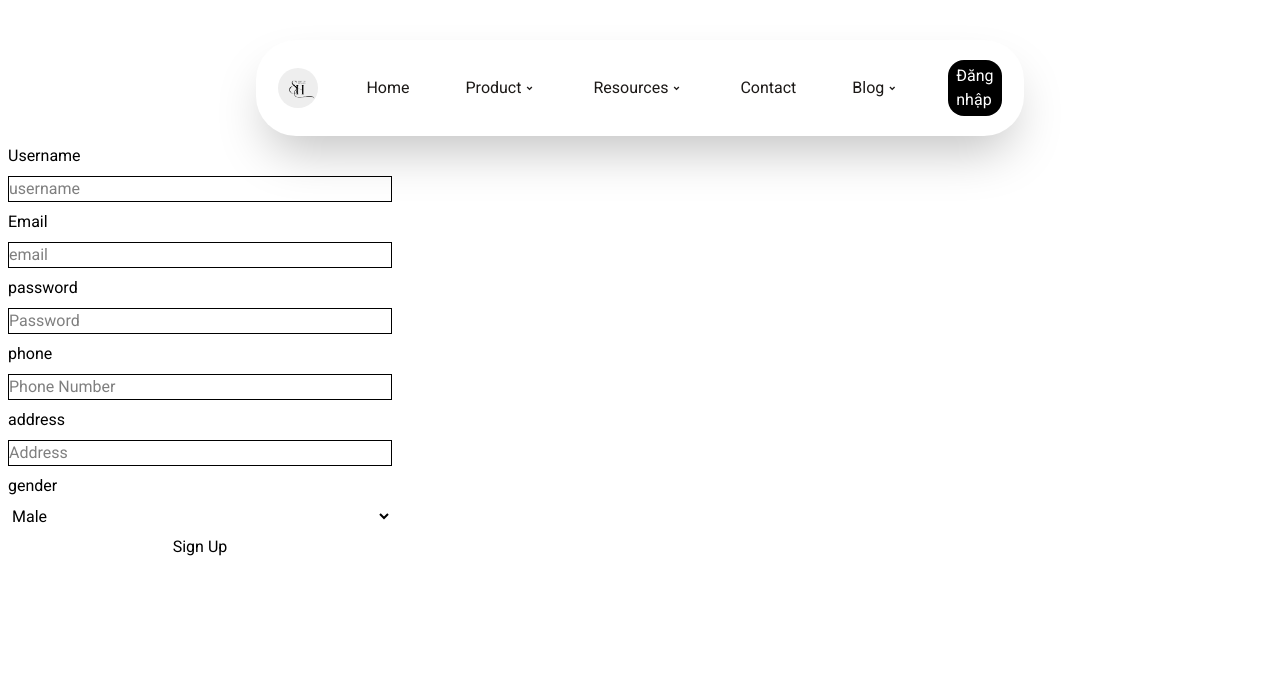
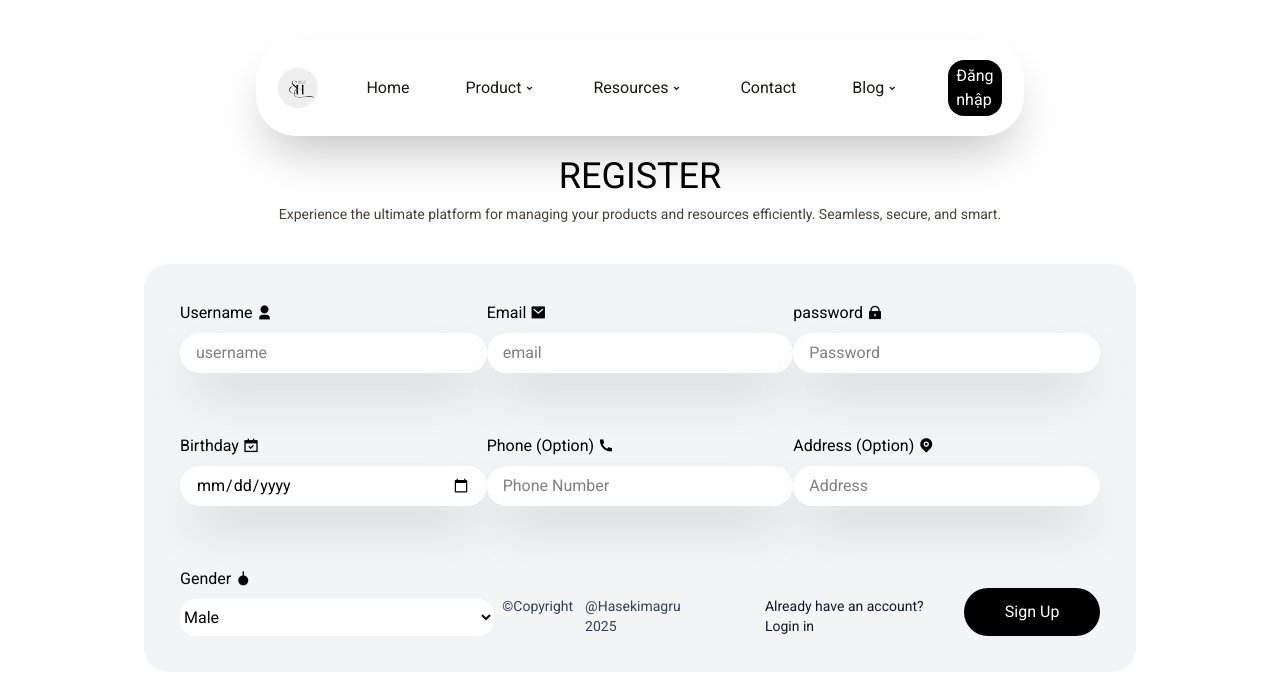
Before and after one commit to TinhVan2809/computer-store, a React (Vite) app in the folder frontend/: page /register in a window 1280 px wide. Shown: the top 674 px of the page. Built offline with nearby package versions, Linux system fonts and the light colour scheme; no server answers.

Commit message:
Update register component

```diff
--- a/frontend/src/App.jsx
+++ b/frontend/src/App.jsx
@@ -13,7 +13,7 @@ import Login from './pages/Login';
 import Carts from './pages/Carts';
 import Register from './pages/Register';
 import Profile from './pages/Profile';
-import { useEffect, useState } from 'react';
+
 
 //STYLES
 import './styles/navbar.css';
--- a/frontend/src/pages/Login.jsx
+++ b/frontend/src/pages/Login.jsx
@@ -57,7 +57,7 @@ function Login() {
                             <div className="relative w-full bg-white flex justify-start items-center px-3 gap-2 rounded-[20px] shadow-xl">
                                 <i className="ri-lock-fill text-stone-700"></i>
                                 <input className='w-full py-2.5 outline-0' type={passwordVisible ? "text" : "password"} placeholder='Password' id='password' name='password' value={password} onChange={(e) => setPassword(e.target.value)} required/>
-                                <i className={passwordVisible ? "cursoer-pointer ri-eye-fill" : "cursor-pointer ri-eye-off-fill"} id='showPassword' onClick={togglePasswordVisibility}></i>
+                                <i className={passwordVisible ? "cursor-pointer ri-eye-fill" : "cursor-pointer ri-eye-off-fill"} id='showPassword' onClick={togglePasswordVisibility}></i>
                             </div>
                         </div>
                         <div className="flex w-[400px] justify-between mt-2">
@@ -79,7 +79,7 @@ function Login() {
                                 <p className='text-stone-700 text-[14px]'>Join our community today to unlock exclusive features, resources, and premium support. It only takes a minute!</p>
                             </div>
                             <div className="flex gap-3">
-                                <button className='btn-visit px-8 py-1 bg-black rounded-2xl text-white cursor-pointer'>Sign Up</button>
+                                <button className='btn-visit px-8 py-1 bg-black rounded-2xl text-white cursor-pointer' onClick={() => navigate('/register')}>Sign Up</button>
                                 <button className='px-6 py-1 border border-gray-300 rounded-2xl cursor-pointer'>Learn More</button>
                             </div>
                         </div>
--- a/frontend/src/pages/Products.jsx
+++ b/frontend/src/pages/Products.jsx
@@ -1,8 +1,6 @@
 import { useState, useEffect } from "react";
 import ProductList from '../components/products/ProductList';
 
-import UserContext from "../context/UserContext";
-import { useContext } from "react";
 
 function Products() {
     const [products, setProducts] = useState([]);
--- a/frontend/src/pages/Register.jsx
+++ b/frontend/src/pages/Register.jsx
@@ -1,16 +1,21 @@
-import { useState } from 'react';
-import API from '../api/api';
-import '../styles/register.css';
+import { useState } from "react";
+import { useNavigate, NavLink } from "react-router-dom";
+import API from "../api/api";
+import "../styles/register.css";
+
 function Register() {
-    const inputStyle = "border boder-stone-900";
+  const inputStyle = "bg-white shadow-2xl outline-none px-4 p-2 rounded-3xl";
+  const navigate = useNavigate();
 
-    const [username, setUsername] = useState('');
-    const [email, setEmail] = useState('');
-    const [password, setPassword] = useState('');
-    const [phone, setPhone] = useState('');
-    const [address, setAddress] = useState('');
-    const [gender, setGender] = useState('');
-    const [message, setMessage] = useState('');
+  const [username, setUsername] = useState("");
+  const [email, setEmail] = useState("");
+  const [password, setPassword] = useState("");
+  const [birthday, setBirthday] = useState();
+  const [phone, setPhone] = useState("");
+  const [address, setAddress] = useState("");
+  const [gender, setGender] = useState("");
+
+  const [message, setMessage] = useState("");
   const [loading, setLoading] = useState(false);
 
   async function handleRegister(e) {
@@ -18,22 +23,23 @@ function Register() {
     setLoading(true);
     setMessage("");
 
-
-        try{
+    try {
       const res = await API.post("/register", {
         username,
         email,
         password,
+        birthday,
         phone,
-                address
+        address,
+        gender,
       });
 
       setMessage("Register successfully!");
+      navigate("/login");
       setLoading(false);
-
-        } catch(err) {
+    } catch (err) {
       setLoading(false);
-            if(err.response?.data?.error?.code === "ER_DUP_ENTRY") {
+      if (err.response?.data?.error?.code === "ER_DUP_ENTRY") {
         setMessage("Username existed!");
       } else {
         setMessage("Register Error!");
@@ -41,35 +47,150 @@ function Register() {
     }
   }
 
+  if (loading) {
+    return <div>Loading...</div>;
+  }
 
   return (
     <>
-         <form onSubmit={handleRegister} className="flex flex-col p-2 gap-2 w-[400px]">
-            <label htmlFor="username">Username</label>
-            <input className={inputStyle} type="text" placeholder="username" name="username" value={username} onChange={(e) =>setUsername(e.target.value)}/>
+      <div className="w-full flex flex-col justify-center items-center p-5 gap-y-10">
+        <div className="flex flex-col justify-center items-center gap-y-2">
+          <h1 className="text-4xl font-sm">REGISTER</h1>
+          <span className="text-stone-700 text-sm">
+            Experience the ultimate platform for managing your products and
+            resources efficiently. Seamless, secure, and smart.
+          </span>
+        </div>
+        <form
+          onSubmit={handleRegister}
+          className="flex flex-col p-9 gap-15 bg-gray-100 w-[80%] rounded-3xl"
+        >
+          <div className="flex w-full justify-between items-center">
+            <div className="flex flex-col w-90 gap-2">
+              <label htmlFor="username">
+                Username <i class="ri-user-3-fill"></i>
+              </label>
+              <input
+                className={inputStyle}
+                type="text"
+                placeholder="username"
+                name="username"
+                required
+                value={username}
+                onChange={(e) => setUsername(e.target.value)}
+              />
+            </div>
 
-            <label htmlFor="email">Email</label>
-            <input className={inputStyle} type="text" placeholder="email" name="email" value={email} onChange={(e) => setEmail(e.target.value)} />
+            <div className="flex flex-col w-90 gap-2">
+              <label htmlFor="email">
+                Email <i class="ri-mail-fill"></i>
+              </label>
+              <input
+                className={inputStyle}
+                type="text"
+                placeholder="email"
+                name="email"
+                required
+                value={email}
+                onChange={(e) => setEmail(e.target.value)}
+              />
+            </div>
 
-            <label htmlFor="password">password</label>
-            <input className={inputStyle} type="password" placeholder="Password" name="password" value={password} onChange={(e) => setPassword(e.target.value)}/>
+            <div className="flex flex-col w-90 gap-2">
+              <label htmlFor="password">
+                password <i class="ri-lock-fill"></i>
+              </label>
+              <input
+                className={inputStyle}
+                type="password"
+                placeholder="Password"
+                name="password"
+                required
+                value={password}
+                onChange={(e) => setPassword(e.target.value)}
+              />
+            </div>
+          </div>
 
-            <label htmlFor="phone">phone</label>
-            <input className={inputStyle} type="number" placeholder="Phone Number" name="phone" value={phone} onChange={(e) => setPhone(e.target.value)}/>
+          <div className="flex w-full justify-between items-center">
+            <div className="flex flex-col w-90 gap-2">
+              <label htmlFor="birthday">
+                Birthday <i class="ri-calendar-check-fill"></i>
+              </label>
+              <input
+                className={inputStyle}
+                type="date"
+                placeholder="Birthday"
+                value={birthday}
+                onChange={(e) => setBirthday(e.target.value)}
+              />
+            </div>
 
-            <label htmlFor="address">address</label>
-            <input className={inputStyle} type="text" placeholder="Address" name="address" value={address} onChange={(e) => setAddress(e.target.value)}/>
+            <div className="flex flex-col w-90 gap-2">
+              <label htmlFor="phone">
+                Phone (Option) <i class="ri-phone-fill"></i>
+              </label>
+              <input
+                className={inputStyle}
+                type="number"
+                placeholder="Phone Number"
+                name="phone"
+                value={phone}
+                onChange={(e) => setPhone(e.target.value)}
+              />
+            </div>
 
-            <label htmlFor="gender">gender</label>
-            <select name="gender" value={gender} onChange={(e) => setGender(e.target.value)}>
-                <option value="male">Male</option>
-                <option value="female">female</option>
-                <option value="noreveal">Không muốn nói</option>
+            <div className="flex flex-col w-90 gap-2">
+              <label htmlFor="address">
+                Address (Option) <i class="ri-map-pin-fill"></i>
+              </label>
+              <input
+                className={inputStyle}
+                type="text"
+                placeholder="Address"
+                name="address"
+                value={address}
+                onChange={(e) => setAddress(e.target.value)}
+              />
+            </div>
+          </div>
+
+          <div className="flex w-full justify-between items-end gap-2">
+            <div className="flex flex-col justify-between w-90 gap-2">
+              <label htmlFor="gender">
+                Gender <i class="ri-genderless-fill"></i>
+              </label>
+              <select
+                name="gender"
+                value={gender}
+                onChange={(e) => setGender(e.target.value)}
+                className="bg-white rounded-2xl py-2"
+              >
+                <option value="male">
+                  Male <i class="ri-men-fill"></i>
+                </option>
+                <option value="female">
+                  female <i class="ri-women-fill"></i>
+                </option>
+                <option value="noreveal">
+                  Don't want to reveal <i class="ri-travesti-fill"></i>
+                </option>
               </select>
+            </div>
 
-            <button type='submit'>Sign Up</button>
+            <div className="flex items-end gap-20 ">
+              <div className="flex gap-3">
+                <p className="text-gray-700 text-sm">&copy;Copyright</p>
+                <p className="text-gray-700 text-sm">@Hasekimagru 2025</p>
+              </div>
+              <div className="flex gap-5 items-end">
+                <NavLink to="/login" className="text-sm text-gray-900 hover:underline">Already have an account? Login in</NavLink>
+                <button className="w-40 py-3 bg-black rounded-3xl text-white cursor-pointer hover:opacity-70" type="submit">Sign Up</button>
+              </div>
+            </div>
+          </div>
         </form>
-
+      </div>
     </>
   );
 }
```
Also changed, not shown: frontend/src/components/Navbar.jsx (+9 -5 lines), frontend/src/pages/Carts.jsx (+87 -1 lines), frontend/src/pages/Notification.jsx (added), 2 other files (tests, documents, lock files or other folders). Lines whose indentation alone changed are shown as unchanged.
